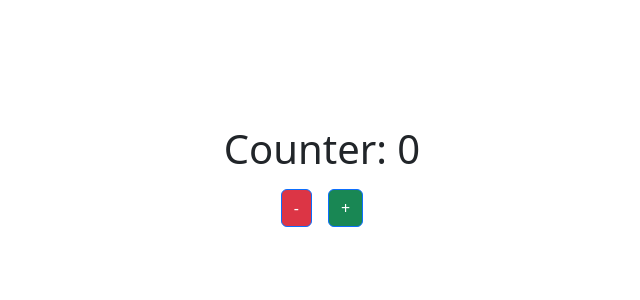
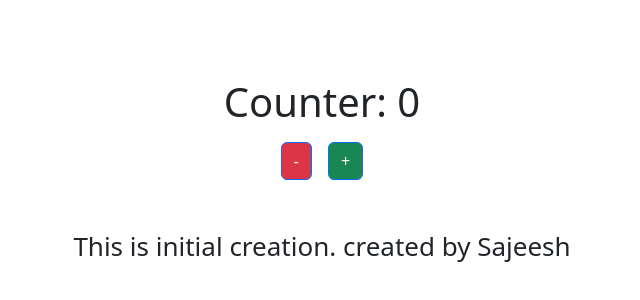
Before and after one commit to sajeeshab/myApp, a React (Create React App) app: page / in a window 1280 px wide. Shown: the part 220-520 px from the top of the page, without its empty margins (318-958 px from the left). Built offline with nearby package versions, Linux system fonts and the light colour scheme.

Commit message:
site creater name added

```diff
--- a/src/Components/Counter/Counter.jsx
+++ b/src/Components/Counter/Counter.jsx
@@ -20,6 +20,9 @@ function Counter() {
       <Button className="bg-success m-2" onClick={increment}>
         +
       </Button>
+      <br />
+      <br />
+      <p>This is initial creation. created by Sajeesh</p>
     </div>
   );
 }
```
